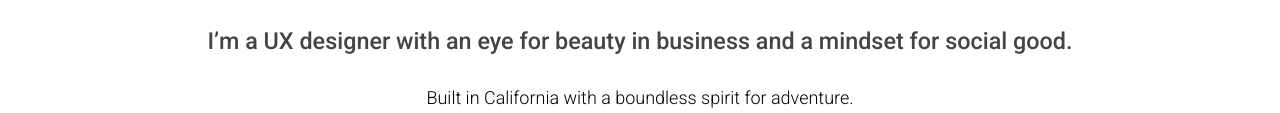
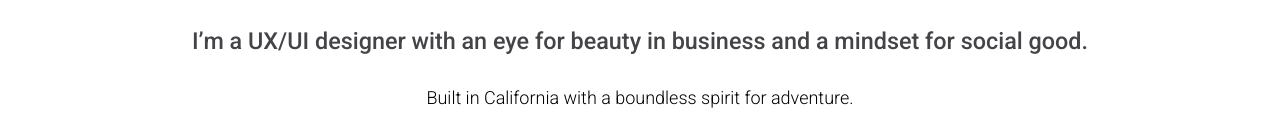
Before and after one commit to SallyHong3/myportfolio_website, a plain HTML site: page index.html in a window 1280 px wide. Shown: the part 212-325 px from the top of the page. Drawn offline with nearby package versions, Linux system fonts and the light colour scheme.

Commit message:
Edit text in line 8, 46

```diff
--- a/index.html
+++ b/index.html
@@ -5,7 +5,7 @@
     <meta charset="utf-8">
     <meta name="author" content="Yijng Sally Hong">
     <meta name="description" content="a personal design portfolio to showcase my work">
-    <title>Yijing Sally Hong | UX Designer</title>
+    <title>Yijing Sally Hong | UX/UI Designer</title>
     <!-- favicon -->
     <link href="img/favicon/favicon.ico" rel="short icon">
     <!-- CSS -->
@@ -43,7 +43,7 @@
         <div id="welcome">
           <div class="container" id= "hero">
             <h2>Hi, I'm Yijing. I also go by Sally!</h2>
-            <span>I’m a UX designer with an eye for beauty in business and a mindset for social good.</span>
+            <span>I’m a UX/UI designer with an eye for beauty in business and a mindset for social good.</span>
             <h4>Built in California with a boundless spirit for adventure.
             <br>Developed in NYC with a passion for serving people.
             <br>Currently obsessed with user experience design.
```
